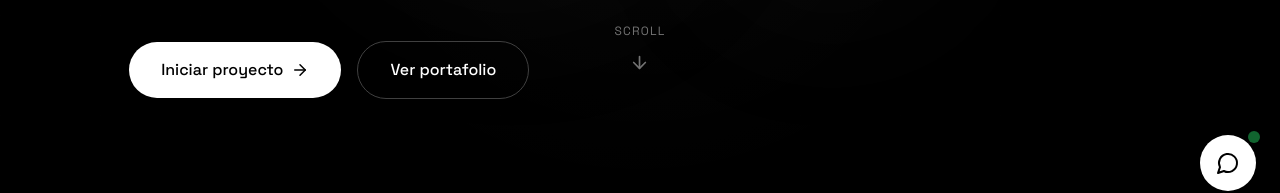
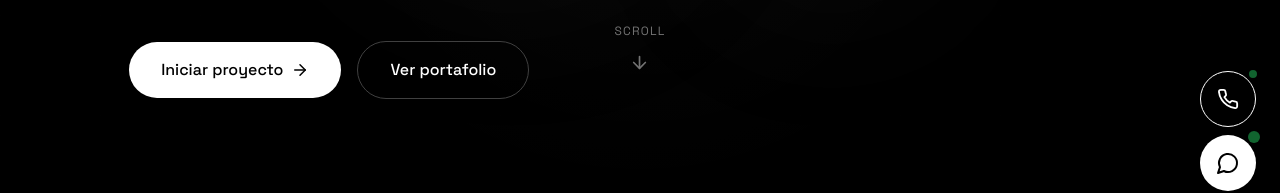
Before and after one commit to stevlozano/Codeol-Software-Peru, a React (Vite) app: page / in a window 1280 px wide. Shown: the part 585-778 px from the top of the page. Built offline with nearby package versions, Linux system fonts and the light colour scheme.

Commit message:
Agregar botón flotante WhatsApp negro/blanco

```diff
--- a/src/components/Chatbot.jsx
+++ b/src/components/Chatbot.jsx
@@ -1,6 +1,6 @@
 import { useState, useRef, useEffect } from 'react'
 import { motion, AnimatePresence } from 'framer-motion'
-import { MessageCircle, X, Send, Bot, User, Loader2, Sparkles } from 'lucide-react'
+import { MessageCircle, X, Send, Bot, User, Loader2, Sparkles, Phone } from 'lucide-react'
 
 const GEMINI_API_KEY = 'AIzaSyDJY2myyyQLlfFNr-yzW5Gf1T9B02_J6j8'
 
@@ -161,6 +161,20 @@ export default function Chatbot() {
 
   return (
     <>
+      {/* WhatsApp Button */}
+      <motion.a
+        href="https://wa.me/51926974985?text=Hola%20Codeol%2C%20quiero%20cotizar%20un%20proyecto"
+        target="_blank"
+        rel="noopener noreferrer"
+        initial={{ scale: 0, opacity: 0 }}
+        animate={{ scale: 1, opacity: 1 }}
+        transition={{ delay: 1.5, type: 'spring', duration: 0.6 }}
+        className="fixed bottom-[5.5rem] right-6 z-40 w-14 h-14 bg-pure-black border border-pure-white text-pure-white rounded-full flex items-center justify-center shadow-2xl hover:shadow-white/20 hover:bg-pure-gray-900 transition-all duration-300 cursor-pointer"
+      >
+        <Phone size={22} />
+        <span className="absolute -top-1 -right-1 w-3 h-3 bg-green-500 rounded-full animate-pulse border-2 border-pure-black" />
+      </motion.a>
+
       {/* Chat Button */}
       <motion.button
         onClick={() => setIsOpen(true)}
```
